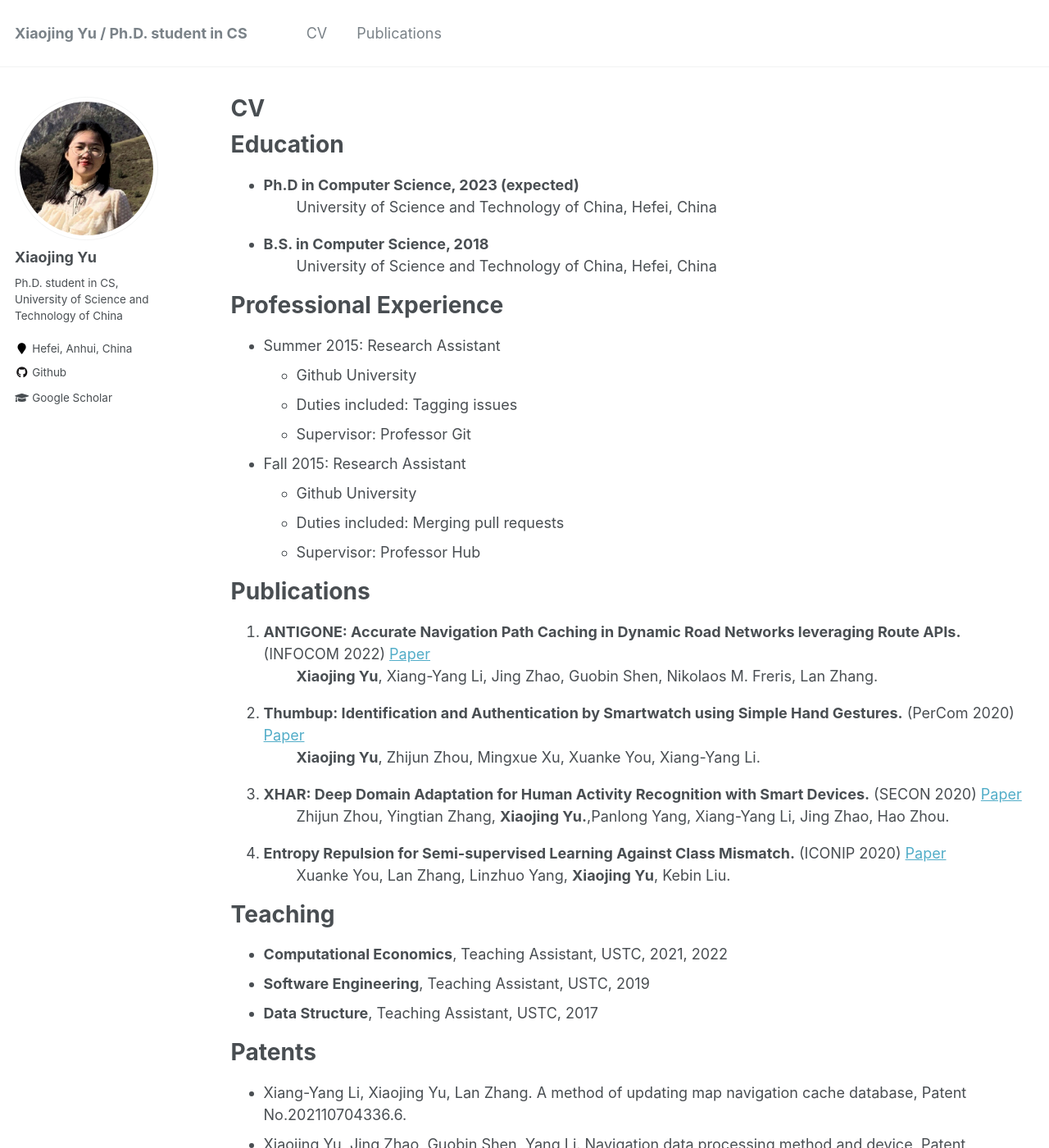
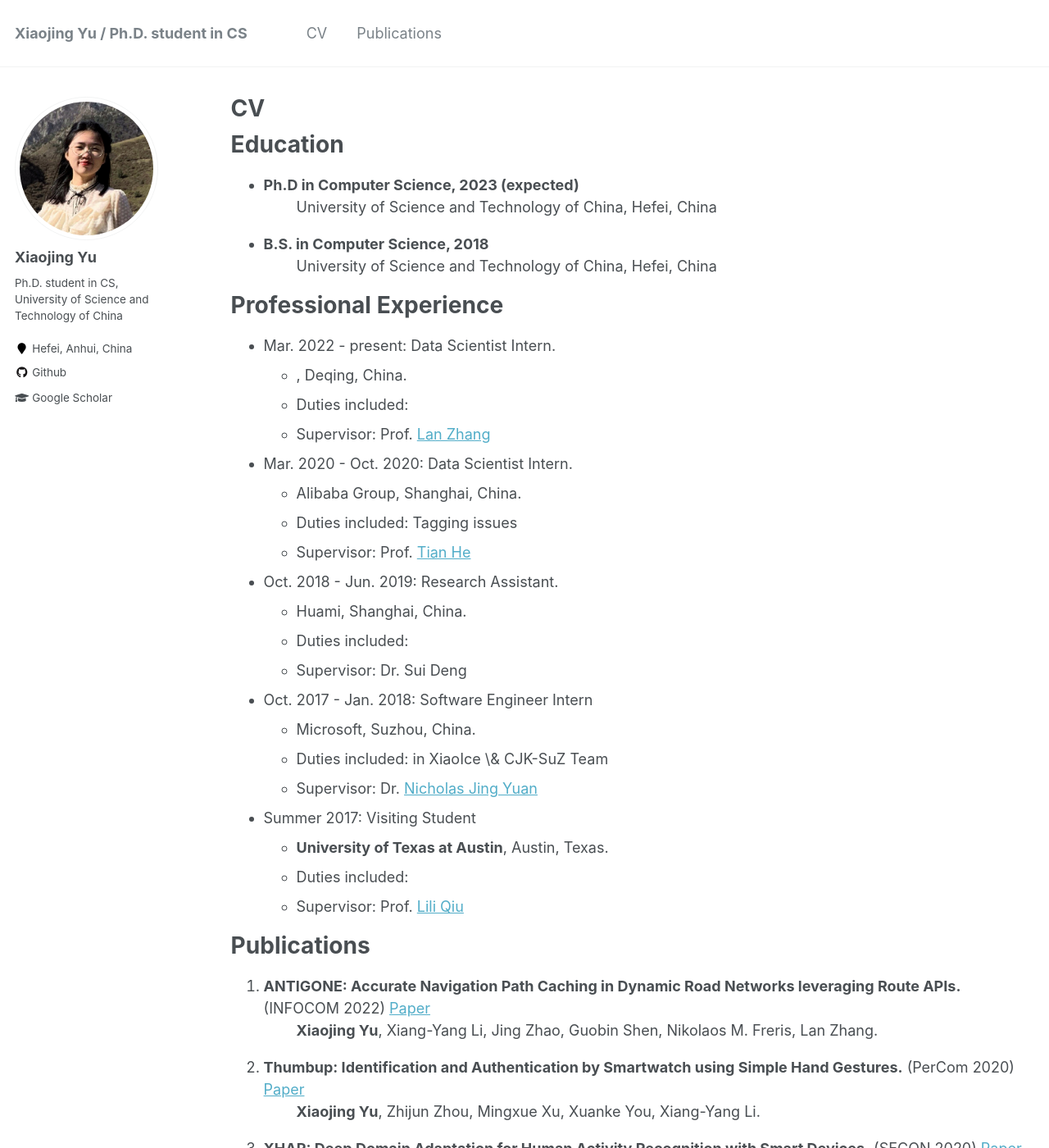
Before and after one commit to blairjing/blairjing.github.io, a Jekyll site: the page built from _pages/cv.md, in a window 1280 px wide and 1400 px high. Shown: the whole window at 82% size. Built offline with Jekyll 4.4.1, drawn with Linux system fonts in a browser that asks for light colours.

Commit message:
Update cv.md

```diff
--- a/_pages/cv.md
+++ b/_pages/cv.md
@@ -19,15 +19,30 @@ Education
 
 Professional Experience
 ======
-* Summer 2015: Research Assistant
-  * Github University
-  * Duties included: Tagging issues
-  * Supervisor: Professor Git
+* Mar. 2022 - present: Data Scientist Intern.
+  *  , Deqing, China.
+  *  Duties included:
+  *  Supervisor: Prof. [Lan Zhang](https://scholar.google.com/citations?user=83QxmA8AAAAJ&hl=en)
 
-* Fall 2015: Research Assistant
-  * Github University
-  * Duties included: Merging pull requests
-  * Supervisor: Professor Hub
+* Mar. 2020 - Oct. 2020: Data Scientist Intern.
+  *  Alibaba Group, Shanghai, China.
+  *  Duties included: Tagging issues
+  *  Supervisor: Prof. [Tian He](https://scholar.google.com/citations?user=hc1m_BQAAAAJ&hl=en)
+
+* Oct. 2018 - Jun. 2019: Research Assistant.
+  *  Huami, Shanghai, China.
+  *  Duties included:
+  *  Supervisor: Dr. Sui Deng
+
+* Oct. 2017 - Jan. 2018: Software Engineer Intern
+  *  Microsoft, Suzhou, China.
+  *  Duties included: in XiaoIce \& CJK-SuZ Team
+  *  Supervisor: Dr. [Nicholas Jing Yuan](https://scholar.google.com/citations?user=B-d1EHAAAAAJ&hl=en)
+
+* Summer 2017: Visiting Student
+  *  **University of Texas at Austin**, Austin, Texas.
+  *  Duties included:
+  *  Supervisor: Prof. [Lili Qiu](https://www.cs.utexas.edu/~lili/)
 
 
 Publications
```
